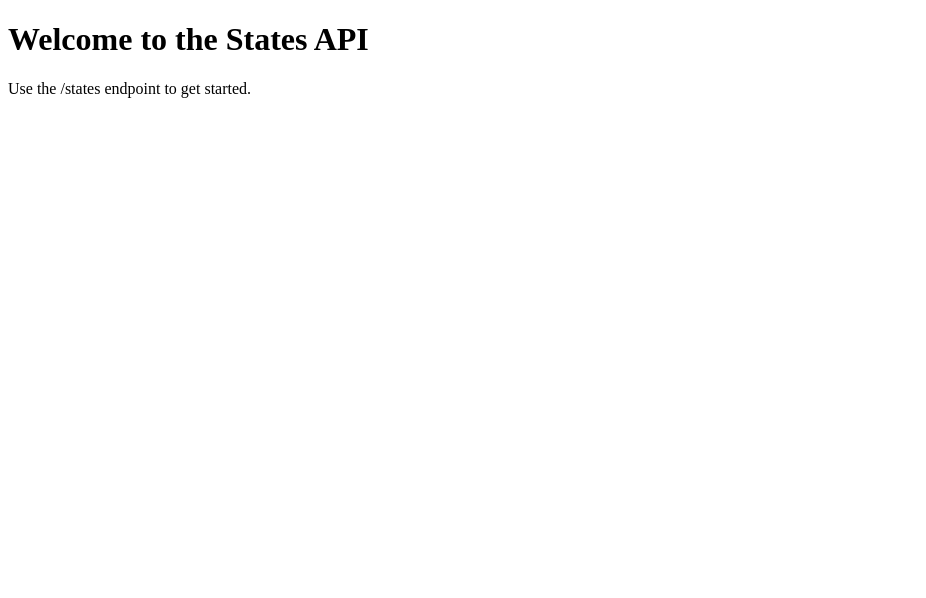
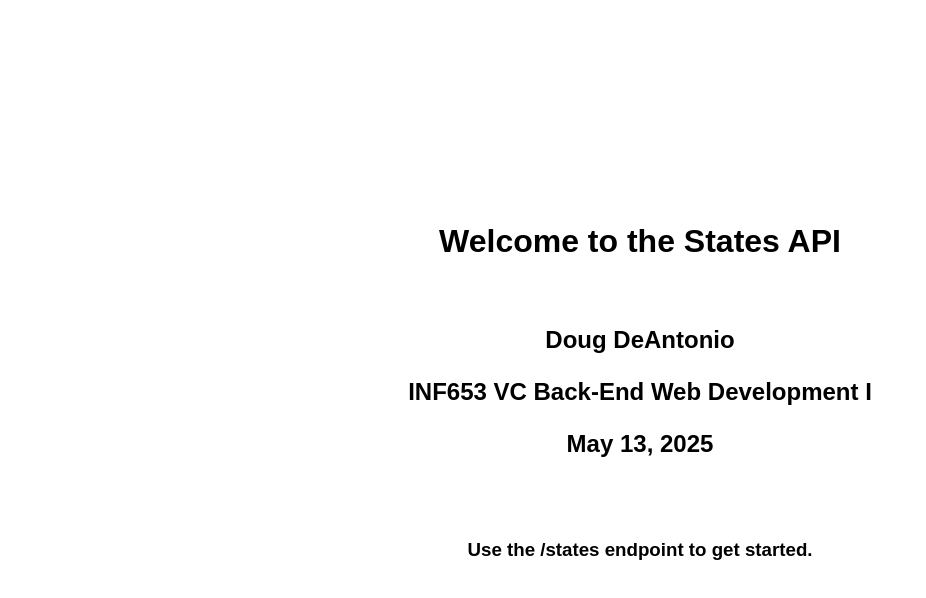
Before and after one commit to DougDeAntonio/INF653_Final_Project, a website: page public/index.html in a window 1280 px wide. Shown: the whole page, without its empty margins (0-926 px from the left). Drawn offline with Linux system fonts and the light colour scheme.

Commit message:
updated files

```diff
--- a/public/index.html
+++ b/public/index.html
@@ -3,10 +3,33 @@
 <head>
     <meta charset="UTF-8">
     <meta name="viewport" content="width=device-width, initial-scale=1.0">
-    <title>States API</title>
+    <title>Final Project Node.js REST API</title>
+    <style>
+        body {
+            background-color: 1a1a1a; /* Dark background */
+            color:f0f0f0; /* Light text color */
+            font-family: Arial, sans-serif;
+            display: flex;
+            flex-direction: column;
+            justify-content: center;
+            align-items: center;
+            height: 100vh;
+            margin: 0;
+        }
+        h1, p {
+            text-align: center;
+        }
+    </style>
 </head>
 <body>
     <h1>Welcome to the States API</h1>
-    <p>Use the /states endpoint to get started.</p>
+    <h2>
+        <p>Doug DeAntonio</p>
+        <p>INF653 VC Back-End Web Development I</p>
+        <p>May 13, 2025</p>
+    </h2>
+    <h3>
+        <p><b>Use the /states endpoint to get started.</b></p>
+    </h3>
 </body>
 </html>
```
Also changed, not shown: README.md.
